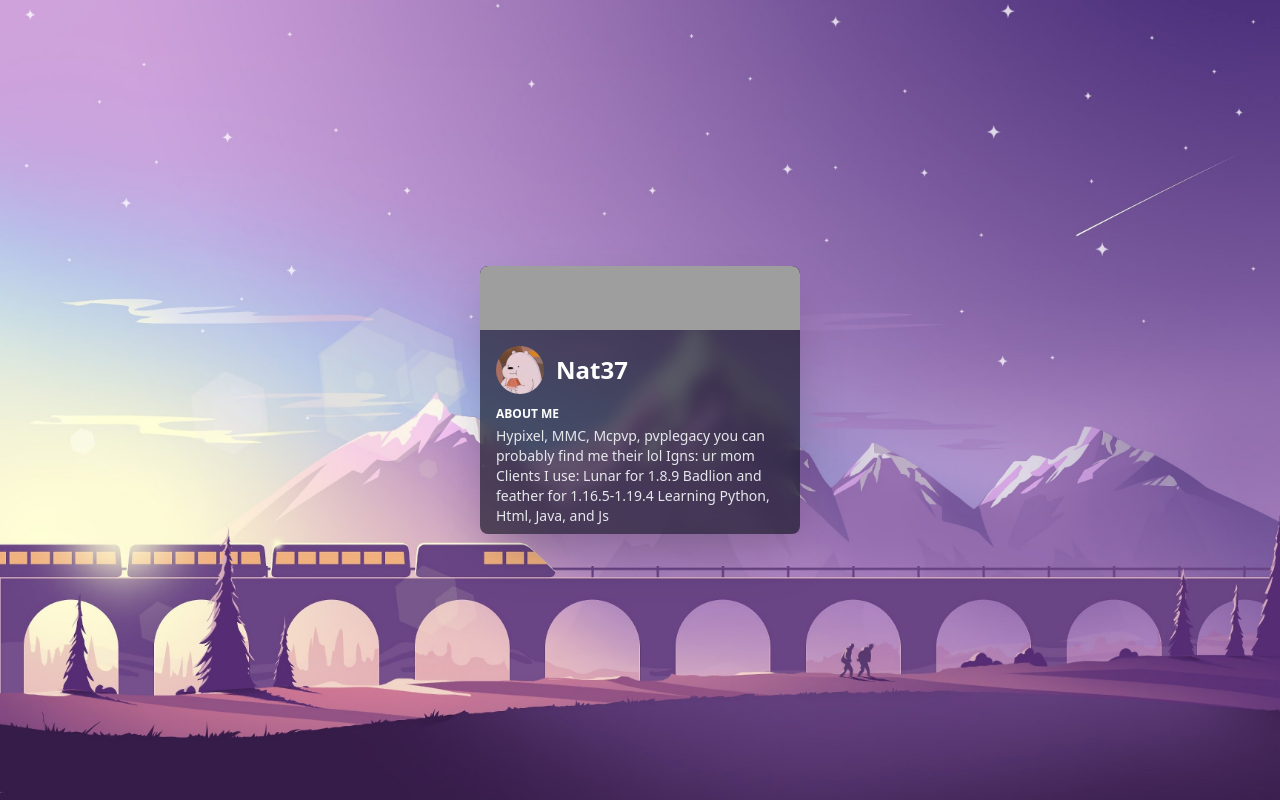
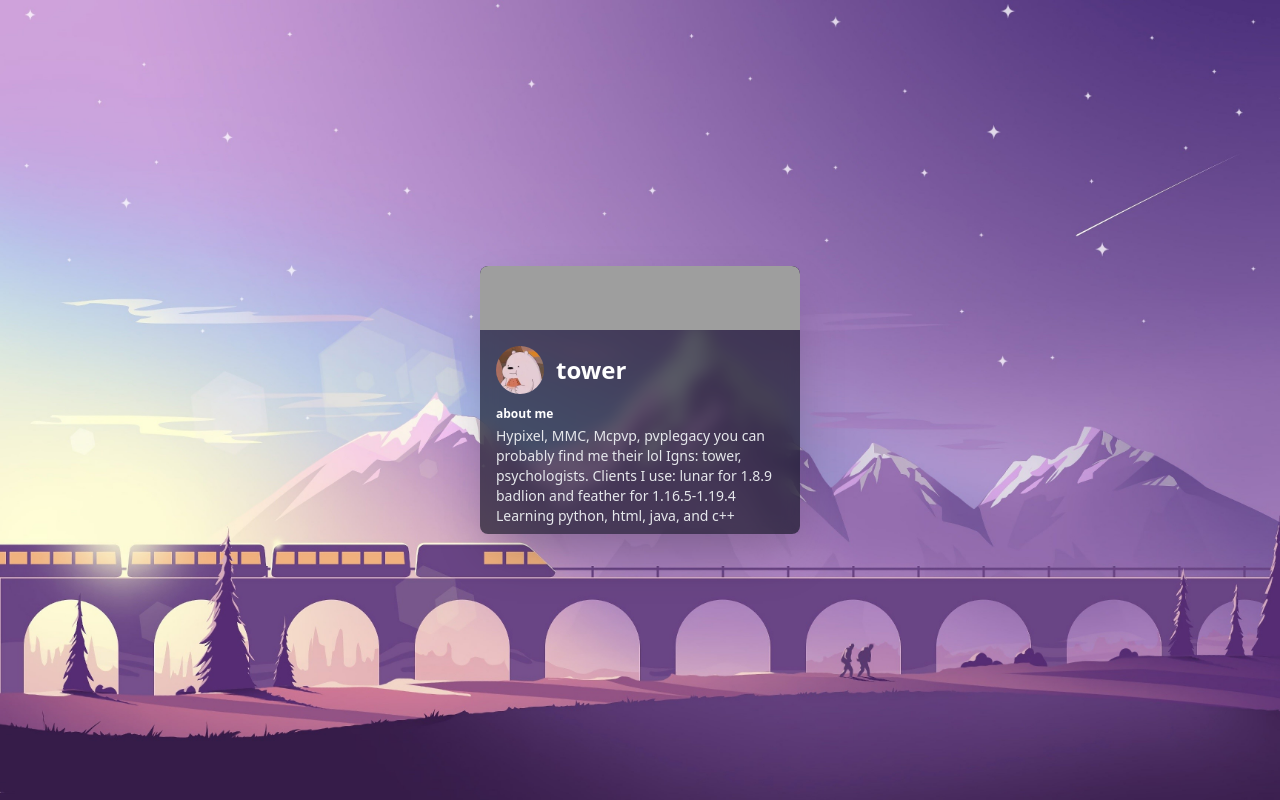
Before and after one commit to towerepicgames/skjdjkakdlklasdklj, a plain HTML site: page index.html in a window 1280 px wide. Drawn offline with Linux system fonts and the light colour scheme; grey boxes are pictures that could not be loaded.

Commit message:
Update index.html

```diff
--- a/index.html
+++ b/index.html
@@ -27,15 +27,15 @@
               width="48"
               height="48"
             />
-            <h1 class="text-2xl font-bold">Nat37</h1>
+            <h1 class="text-2xl font-bold">tower</h1>
           </div>
           <article class="flex flex-col gap-1">
-            <h2 class="text-xs font-bold uppercase">About Me</h2>
+            <h2 class="text-xs font-bold lowercase">About Me</h2>
             <p class="text-sm text-gray-200">
               Hypixel, MMC, Mcpvp, pvplegacy you can probably find me their lol
-Igns: ur mom
-Clients I use: Lunar for 1.8.9 Badlion and feather for 1.16.5-1.19.4
-Learning Python, Html, Java, and Js
+Igns: tower, psychologists.
+Clients I use: lunar for 1.8.9 badlion and feather for 1.16.5-1.19.4
+Learning python, html, java, and c++
             </p>
           </article>
         </div>
```
